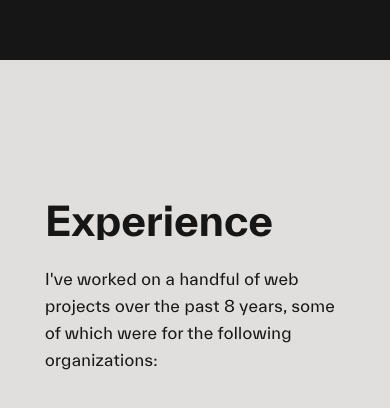
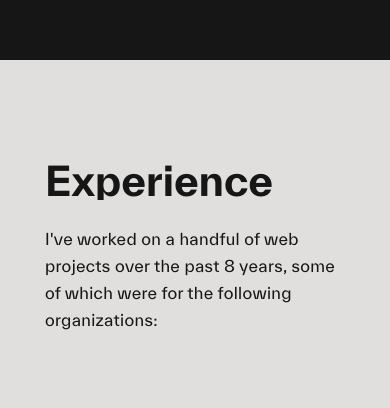
Before and after one commit to carlodp/portfolio, a Next.js app: page / in a window 390 px wide. Shown: the part 1628-2036 px from the top of the page. Built offline with nearby package versions, Linux system fonts and the light colour scheme.

Commit message:
portfolio updates

```diff
--- a/components/Splash.js
+++ b/components/Splash.js
@@ -35,14 +35,14 @@ const helloSvg = {
       },
     },
   },
-  exit: {
-    y: 50,
+  exit: (isTabletOrMobile) => ({
+    y: isTabletOrMobile ? -100 : 50,
     opacity: 0,
     transition: {
       ease: [0.6, 0.01, 0.05, 0.9],
       duration: 0.4,
     },
-  },
+  }),
 };
 
 const helloPathVariant = {
@@ -74,14 +74,14 @@ const imVariant = {
       delay: 2.2,
     },
   },
-  exit: {
-    y: 50,
+  exit: (isTabletOrMobile) => ({
+    y: isTabletOrMobile ? -100 : 50,
     opacity: 0,
     transition: {
       ease: [0.6, 0.01, 0.05, 0.9],
       duration: 0.4,
     },
-  },
+  }),
 };
 
 const nameVariant = {
--- a/components/sections/Skills.js
+++ b/components/sections/Skills.js
@@ -23,6 +23,7 @@ const SKILLS = [
       "Framer Motion",
       "Next.js",
       "Bootstrap",
+      "Tailwind CSS",
       "Vue.js",
       "Nuxt.js",
       "Gatsby",
--- a/styles/globals.scss
+++ b/styles/globals.scss
@@ -164,7 +164,7 @@ p {
     font-size: clamp(2.5rem, 6vw, 4.5rem);
     font-weight: 600;
     line-height: 1;
-    margin-bottom: 25px;
+    margin: 0 0 25px;
   }
 
   .subText {
--- a/styles/sections/Experience.module.scss
+++ b/styles/sections/Experience.module.scss
@@ -14,20 +14,20 @@
   }
 
   @media screen and (max-width: 1170px)  {
-    height: 170vh;
+    height: auto;
   }
 
-  @media screen and (max-width: $large-screen) {
-    height: 180vh;
-  }
+  // @media screen and (max-width: $large-screen) {
+  //   height: 180vh;
+  // }
 
-  @media screen and (max-width: $medium-screen) {
-    height: 195vh;
-  }
+  // @media screen and (max-width: $medium-screen) {
+  //   height: 195vh;
+  // }
 
-  @media screen and (max-width: $small-screen) {
-    height: 210vh;
-  }
+  // @media screen and (max-width: $small-screen) {
+  //   height: 210vh;
+  // }
 }
 
 .experience :global {
--- a/styles/sections/Projects.module.scss
+++ b/styles/sections/Projects.module.scss
@@ -107,6 +107,7 @@
           }
           .stacksUsed {
             display: flex;
+            flex-wrap: wrap;
             gap: 10px;
             margin-bottom: 15px;
 
@@ -115,12 +116,14 @@
             }
 
             @media screen and (max-width: $small-screen) {
+              margin: 10px 0 15px;
               justify-content: flex-start;
             }
 
             span {
               position: relative;
               text-transform: uppercase;
+              font-size: clamp(0.8rem, 3vw, 1rem);
               &:after {
                 content: "–";
                 margin-left: 5px;
```
